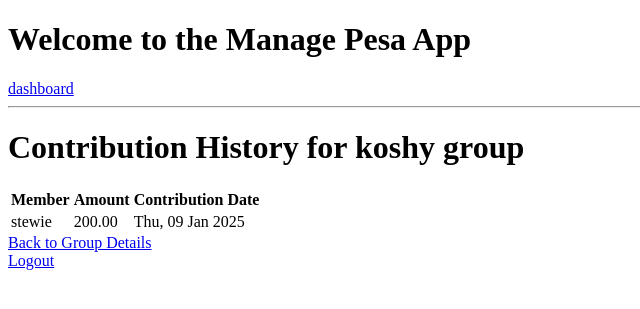
After one commit to StewieC/projectshire1, a Django app: page /group/2/history/ in a window 1280 px wide. The commit adds this page. Shown: the top 309 px of the page, without its empty margins (0-640 px from the left). Run offline with Django 5.2, Linux system fonts and the light colour scheme; a user stored in the database is signed in; data comes from the database, SQL or seed files in the repository; both versions use the stored data as it was after the commit.

Commit message:
Add contribution history view and link in group detail

```diff
--- a/contributions/templates/contributions/base.html
+++ b/contributions/templates/contributions/base.html
@@ -7,7 +7,7 @@
 </head>
 <body>
     <header>
-        <h1>Welcome to the Fund Manager App</h1>
+        <h1>Welcome to the Manage Pesa App</h1>
         {% if user.is_authenticated %}
            <a href="{% url 'dashboard' %}">dashboard</a>
         {% else %}
--- a/contributions/templates/contributions/group_detail.html
+++ b/contributions/templates/contributions/group_detail.html
@@ -21,6 +21,9 @@
     <button type="submit">Contribute</button>
 </form>
 
+<a href="{% url 'contribution_history' group.id %}" class="btn btn-primary">View Contribution History</a>
+
+<!--
 <h2>Contribution History</h2>
 
 <table>
@@ -44,7 +47,7 @@
         </tr>
         {% endfor %}
     </tbody>
-</table>
+</table> -->
 
 <p><strong>Next Payout:</strong></p>
 <ul>
--- /dev/null
+++ b/contributions/templates/contributions/history.html
@@ -0,0 +1,30 @@
+{% extends 'contributions/base.html' %}
+
+{% block content %}
+<h1>Contribution History for {{ group.name }}</h1>
+
+<table class="table table-striped">
+    <thead>
+        <tr>
+            <th>Member</th>
+            <th>Amount</th>
+            <th>Contribution Date</th>
+        </tr>
+    </thead>
+    <tbody>
+        {% for contribution in contributions %}
+            <tr>
+                <td>{{ contribution.member.username }}</td>
+                <td>{{ contribution.amount }}</td>
+                <td>{{ contribution.contribution_date|date:"D, d M Y" }}</td>
+            </tr>
+        {% empty %}
+            <tr>
+                <td colspan="3">No contributions have been made yet.</td>
+            </tr>
+        {% endfor %}
+    </tbody>
+</table>
+
+<a href="{% url 'group_detail' group.id %}" class="btn btn-secondary">Back to Group Details</a>
+{% endblock %}
--- a/contributions/urls.py
+++ b/contributions/urls.py
@@ -9,4 +9,5 @@ urlpatterns = [
     path('group/<int:group_id>/', views.group_detail, name='group_detail'),
     path('create_group/', views.create_group, name='create_group'),  # Reuse dashboard logic
     path('join_group/', views.join_group, name='join_group'),      # Reuse dashboard logic
+    path('group/<int:group_id>/history/', views.contribution_history, name='contribution_history'),
 ]
--- a/contributions/views.py
+++ b/contributions/views.py
@@ -197,3 +197,20 @@ def generate_join_code(request, group_id):
     else:
         messages.error(request, 'You are not authorized to generate a join code.')
     return redirect('group_detail', group_id=group.id)
+
+
+#contribution history view
+@login_required
+def contribution_history(request, group_id):
+    group = get_object_or_404(Group, id=group_id)
+
+    if request.user not in group.members.all():
+        messages.error(request, "You are not authorized to view this group's history.")
+        return redirect('dashboard')
+
+    contributions = group.contribution_set.all().order_by('-contribution_date')  # Order by most recent
+
+    return render(request, 'contributions/history.html', {
+        'group': group,
+        'contributions': contributions,
+    })
```
Also changed, not shown: db.sqlite3.
